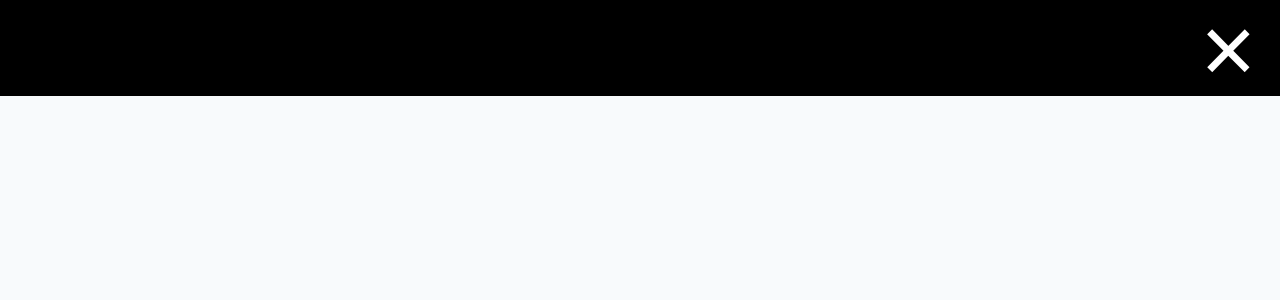
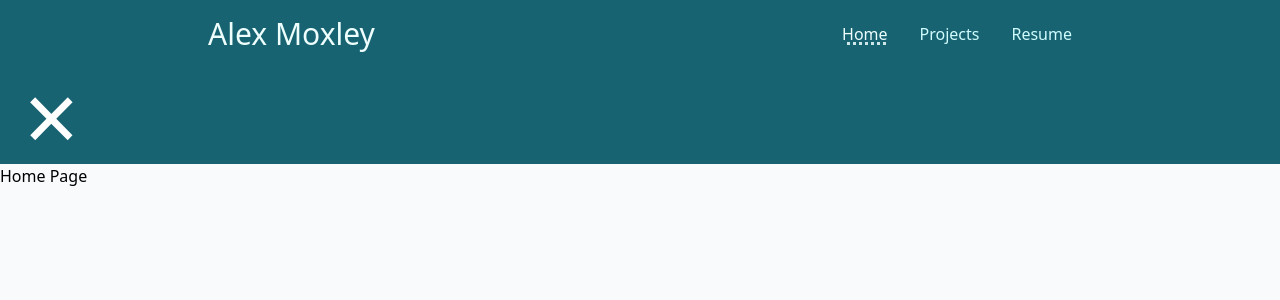
Before and after one commit to amoxley-dev/portfolio-2, a Next.js app: page / in a window 1280 px wide. Shown: the top 300 px of the page. Built offline with nearby package versions, Linux system fonts and the light colour scheme.

Commit message:
update component layout

```diff
--- a/app/components/Header.tsx
+++ b/app/components/Header.tsx
@@ -13,9 +13,7 @@ const Header: React.FC = () => {
           <Hamburger />
           <NavBar />
         </section>
-        <section id='mobile-menu' className='absolute bg-black top-0 w-full text-5xl flex flex-col justify-center'>
-          <MobileNavBar />
-        </section>
+        <MobileNavBar />
       </ header>
     </>
   )
```
